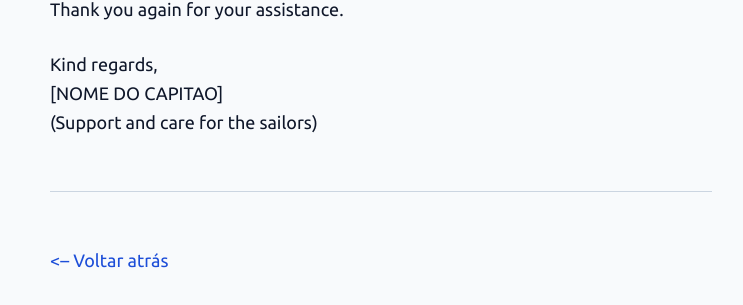
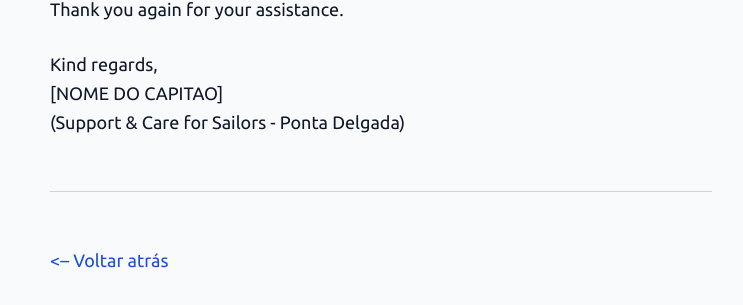
Before and after one commit to tep-pdl/tep-pdl.github.io, a Jekyll site: the page built from secretariado/resposta-ao-navio.md, in a window 1280 px wide. Shown: the part 1665-1970 px from the top of the page, without its empty margins (259-1002 px from the left). Built offline with Jekyll 4.4.1, drawn with Linux system fonts in a browser that asks for light colours; our own code applies the rules of GitHub Pages for plain Markdown files.

Commit message:
Update resposta-ao-navio.md

```diff
--- a/secretariado/resposta-ao-navio.md
+++ b/secretariado/resposta-ao-navio.md
@@ -45,7 +45,7 @@ Thank you again for your assistance.
 
 Kind regards,
 [NOME DO CAPITAO]
-(Support and care for the sailors)
+(Support & Care for Sailors - Ponta Delgada)
 
 
 ---
```
